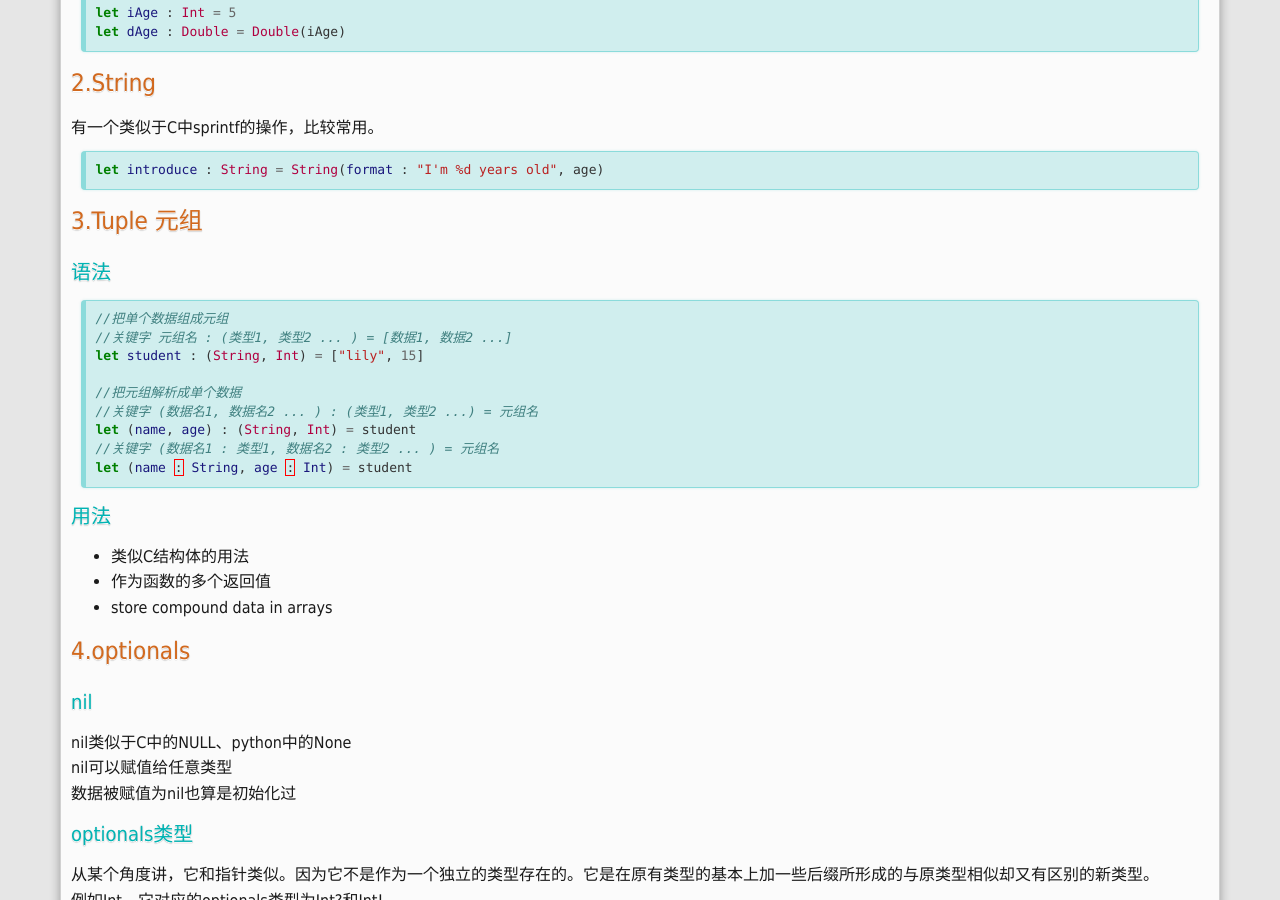
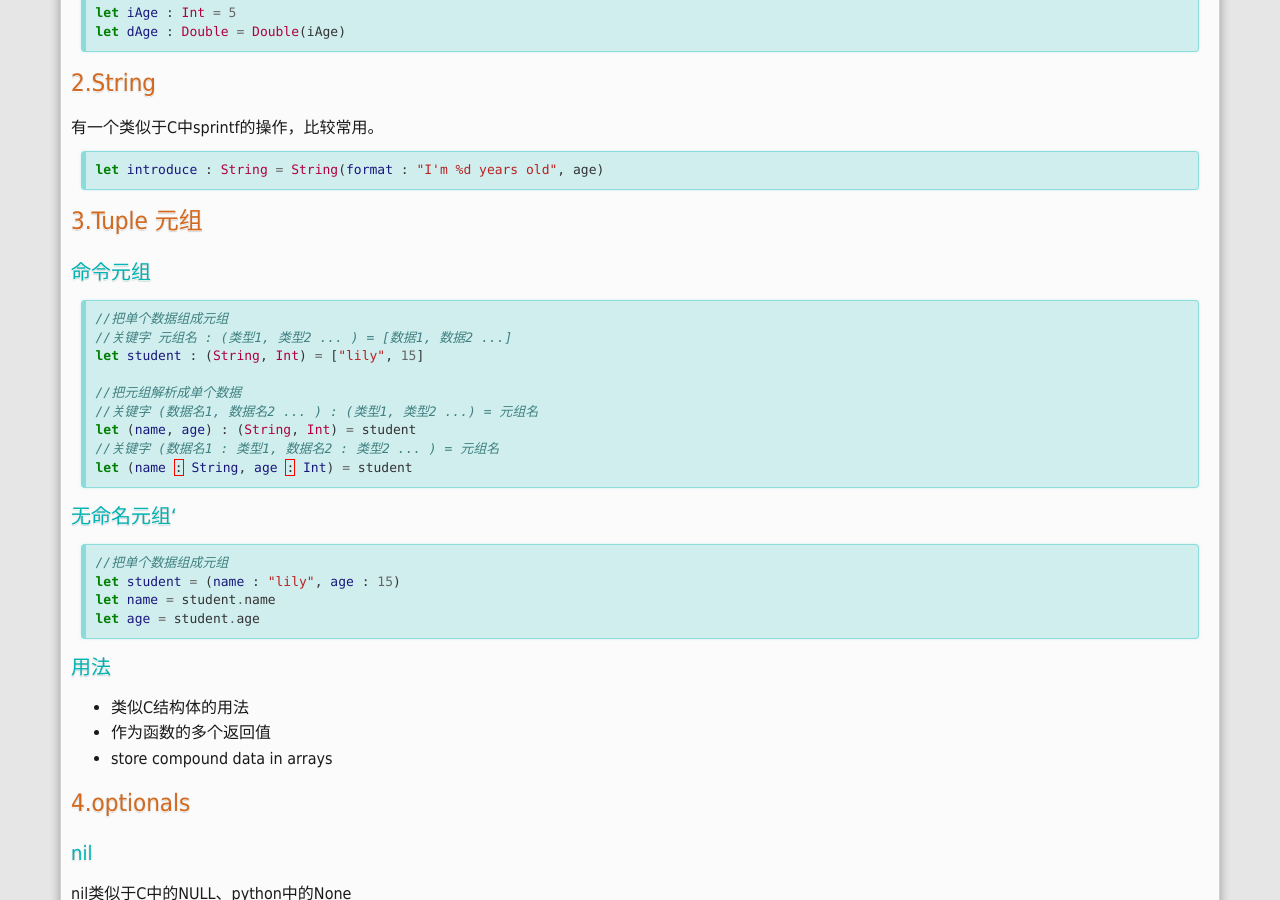
Before and after one commit to windmissing/windmissing.github.io, a Jekyll site: the page built from _posts/2016-06-17-swift-values-and-types.md, in a window 1280 px wide and 900 px high, scrolled down 774 px. Built offline with Jekyll 4.4.1, drawn with Linux system fonts in a browser that asks for light colours; Markdown is read by kramdown in place of the engine named in the settings; comment, search, counter and statistics services are not loaded.

Commit message:
Update 2016-06-17-swift-values-and-types.md

````diff
--- a/_posts/2016-06-17-swift-values-and-types.md
+++ b/_posts/2016-06-17-swift-values-and-types.md
@@ -45,7 +45,7 @@ let introduce : String = String(format : "I'm %d years old", age)
 ```
 
 #### 3.Tuple 元组
-##### 语法
+##### 命令元组
 
 ```swift
 //把单个数据组成元组
@@ -59,6 +59,14 @@ let (name, age) : (String, Int) = student
 let (name : String, age : Int) = student
 ```
 
+##### 无命名元组‘
+
+```swift
+//把单个数据组成元组
+let student = (name : "lily", age : 15)
+let name = student.name
+let age = student.age
+```
 ##### 用法
 
  - 类似C结构体的用法
````
